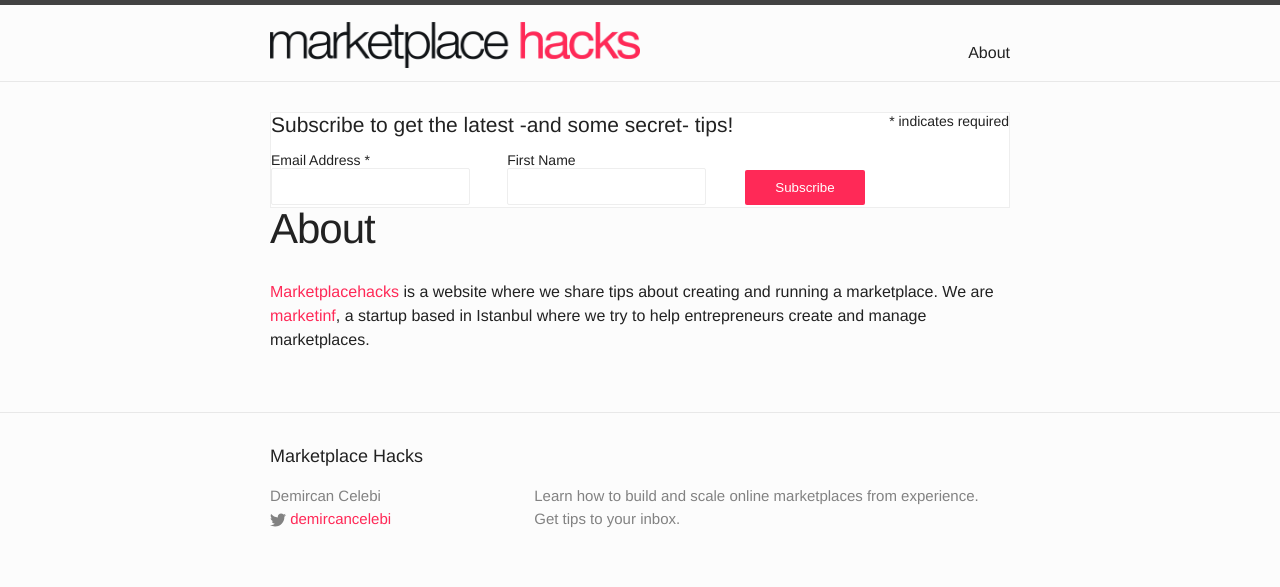
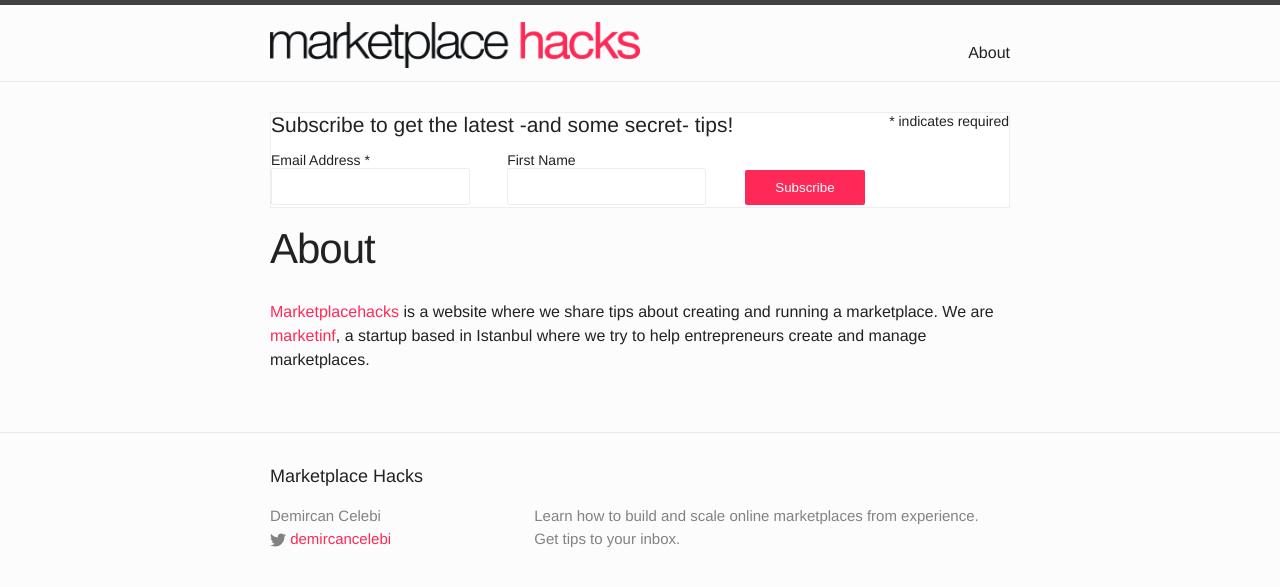
Before and after one commit to marketinf/marketplacehacks, a Jekyll site: the page built from about.md, in a window 1280 px wide. Shown: the top 587 px of the page. Built offline with Jekyll 4.4.1, drawn with Linux system fonts in a browser that asks for light colours; comment, search, counter and statistics services are not loaded.

Commit message:
added margin to title in page layout

```diff
--- a/_layouts/page.html
+++ b/_layouts/page.html
@@ -3,7 +3,7 @@
 ---
 <article class="post">
 
-  <header class="post-header">
+  <header class="post-header mt20">
     <h1 class="post-title">{{ page.title }}</h1>
   </header>
 
--- a/_sass/_base.scss
+++ b/_sass/_base.scss
@@ -203,3 +203,7 @@
         }
     }
 }
+
+.mt20 {
+    margin-top: 20px
+}
```
